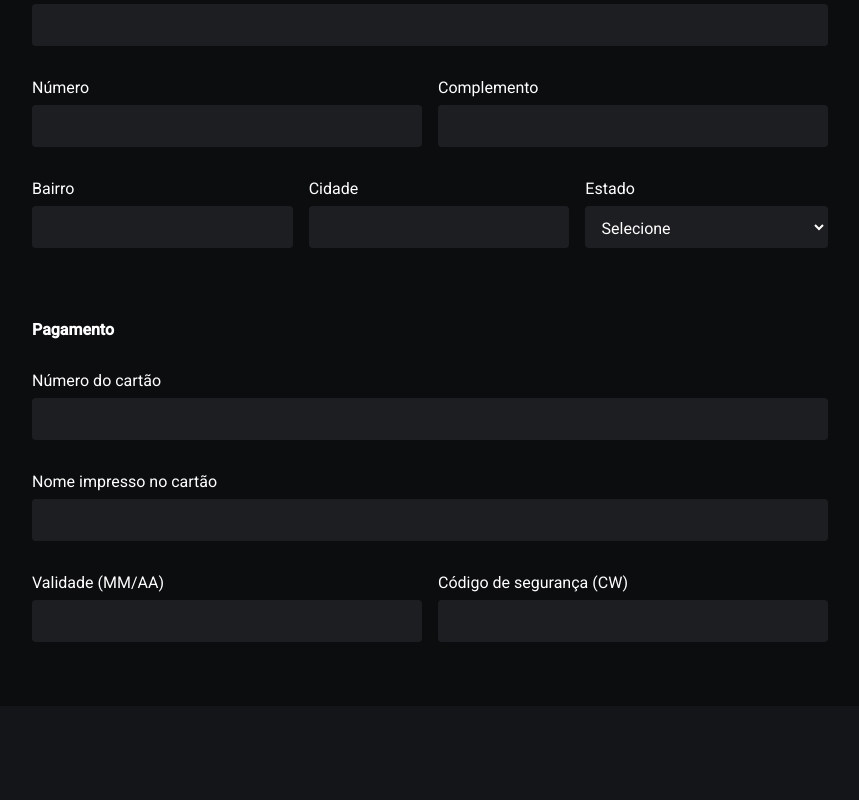
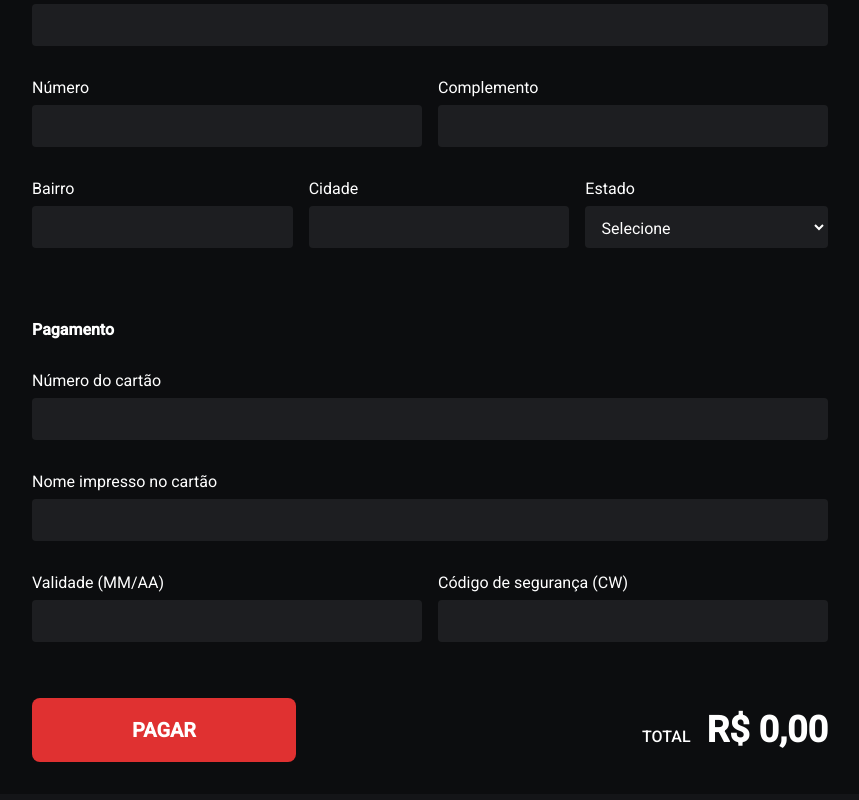
Before and after one commit to rbuenodev/food-commerce, a React (Vite) app in the folder front-food-commerce/: page /payment in a window 1280 px wide. Shown: the part 612-1412 px from the top of the page, without its empty margins (210-1069 px from the left). Before the commit the page ends 1350 px from the top, so only its background shows below. Built offline with nearby package versions, Linux system fonts and the light colour scheme; no server answers.

Commit message:
feat: changing buttons and adding navigation

```diff
--- a/front-food-commerce/src/components/OrderCloseAction/ConfirmOrder/index.tsx
+++ b/front-food-commerce/src/components/OrderCloseAction/ConfirmOrder/index.tsx
@@ -1,17 +1,17 @@
 import { currencyFormat } from "../../../helpers/currencyFormat";
 import { useCart } from "../../../hooks/useCart";
-import { Button, Container } from "../styles";
+import { Container } from "../styles";
 
 const ConfirmOrder: React.FC = () => {
-  const { cart } = useCart();
+  const { cart, confirmOrder } = useCart();
 
   const totalAmount = cart.reduce((acc, item) => (acc += item.subtotal), 0);
 
   return (
     <Container>
-      <Button to="/payment" className="btnOrder">
+      <button type="button" onClick={confirmOrder}>
         Finalizar Pedido
-      </Button>
+      </button>
       <span>
         Total <strong>{currencyFormat(totalAmount)}</strong>
       </span>
--- a/front-food-commerce/src/components/OrderCloseAction/PayOrder/index.tsx
+++ b/front-food-commerce/src/components/OrderCloseAction/PayOrder/index.tsx
@@ -1,17 +1,17 @@
 import { currencyFormat } from "../../../helpers/currencyFormat";
 import { useCart } from "../../../hooks/useCart";
-import { Button, Container } from "../styles";
+import { Container } from "../styles";
 
 const PayOrder: React.FC = () => {
-  const { cart } = useCart();
+  const { cart, payOrder } = useCart();
 
   const totalAmount = cart.reduce((acc, item) => (acc += item.subtotal), 0);
 
   return (
     <Container>
-      <Button to="/payment" className="btnOrder">
+      <button type="button" onClick={payOrder}>
         Pagar
-      </Button>
+      </button>
       <span>
         Total <strong>{currencyFormat(totalAmount)}</strong>
       </span>
--- a/front-food-commerce/src/components/OrderCloseAction/styles.ts
+++ b/front-food-commerce/src/components/OrderCloseAction/styles.ts
@@ -7,6 +7,29 @@ export const Container = styled.footer`
   display: flex;
   align-items: center;
   justify-content: space-between;
+
+  button {
+    background: ${({ theme }) => theme.colors.red};
+    width: 100%;
+    max-width: 16.5rem;
+    min-height: 4rem;
+
+    border: none;
+    border-radius: 8px;
+
+    font-weight: 700;
+    font-size: 1.25rem;
+    text-transform: uppercase;
+    text-align: center;
+
+    color: ${({ theme }) => theme.colors.white};
+
+    transition: background 0.3s;
+
+    &:hover {
+      background: ${({ theme }) => darken(0.1, theme.colors.red)};
+    }
+  }
 
   span {
     font-weight: 500;
@@ -37,30 +60,3 @@ export const Container = styled.footer`
     }
   }
 `;
-
-export const Button = styled(Link)`
-  display: flex;
-  justify-content: center;
-  align-items: center;
-
-  background: ${({ theme }) => theme.colors.red};
-  width: 100%;
-  max-width: 16.5rem;
-  min-height: 4rem;
-
-  border: none;
-  border-radius: 8px;
-
-  font-weight: 700;
-  font-size: 1.25rem;
-  text-transform: uppercase;
-  text-align: center;
-
-  color: ${({ theme }) => theme.colors.white};
-
-  transition: background 0.3s;
-
-  &:hover {
-    background: ${({ theme }) => darken(0.1, theme.colors.red)};
-  }
-`;
--- a/front-food-commerce/src/contexts/cartContext.tsx
+++ b/front-food-commerce/src/contexts/cartContext.tsx
@@ -2,21 +2,11 @@ import { ReactNode, createContext, useState } from "react";
 import { ISnackData } from "../interfaces/ISnackData";
 import { toast } from "react-toastify";
 import { snackEmoji } from "../helpers/snackEmoji";
+import { useNavigate } from "react-router-dom";
 
 interface ISnack extends ISnackData {
   quantity: number;
   subtotal: number;
-}
-
-interface IUpdateCartProps {
-  id: number;
-  snack: string;
-  newQuantity: number;
-}
-
-interface IRemoveCartProps {
-  id: number;
-  snack: ISnack;
 }
 
 interface ICartContextProps {
@@ -26,6 +16,7 @@ interface ICartContextProps {
   incrementSnackFromCart: (snack: ISnack) => void;
   decrementSnackFromCart: (snack: ISnack) => void;
   confirmOrder: () => void;
+  payOrder: () => void;
 }
 
 interface ICartProviderProps {
@@ -36,6 +27,7 @@ const CartContext = createContext({} as ICartContextProps);
 
 function CartProvider({ children }: ICartProviderProps) {
   const [cart, setCart] = useState<ISnack[]>([]);
+  const navigate = useNavigate();
 
   function addSnackIntoCart(snack: ISnackData): void {
     const snackExistentInCart = cart.find(
@@ -102,7 +94,13 @@ function CartProvider({ children }: ICartProviderProps) {
     updateSnackQuantity(snack, snack.quantity - 1);
   }
 
-  function confirmOrder() {}
+  function confirmOrder() {
+    navigate("/payment");
+  }
+
+  function payOrder() {
+    navigate("/");
+  }
 
   return (
     <CartContext.Provider
@@ -113,6 +111,7 @@ function CartProvider({ children }: ICartProviderProps) {
         incrementSnackFromCart,
         decrementSnackFromCart,
         confirmOrder,
+        payOrder,
       }}
     >
       {children}
--- a/front-food-commerce/src/pages/Payment/index.tsx
+++ b/front-food-commerce/src/pages/Payment/index.tsx
@@ -1,4 +1,5 @@
 import Head from "../../components/Head";
+import PayOrder from "../../components/OrderCloseAction/PayOrder";
 import OrderHeader from "../../components/OrderHeader";
 import { Container, Form, Inner } from "./styles";
 
@@ -156,6 +157,7 @@ const Payment: React.FC = () => {
             </div>
           </div>
         </Form>
+        <PayOrder/>
       </Inner>
     </Container>
   );
```
